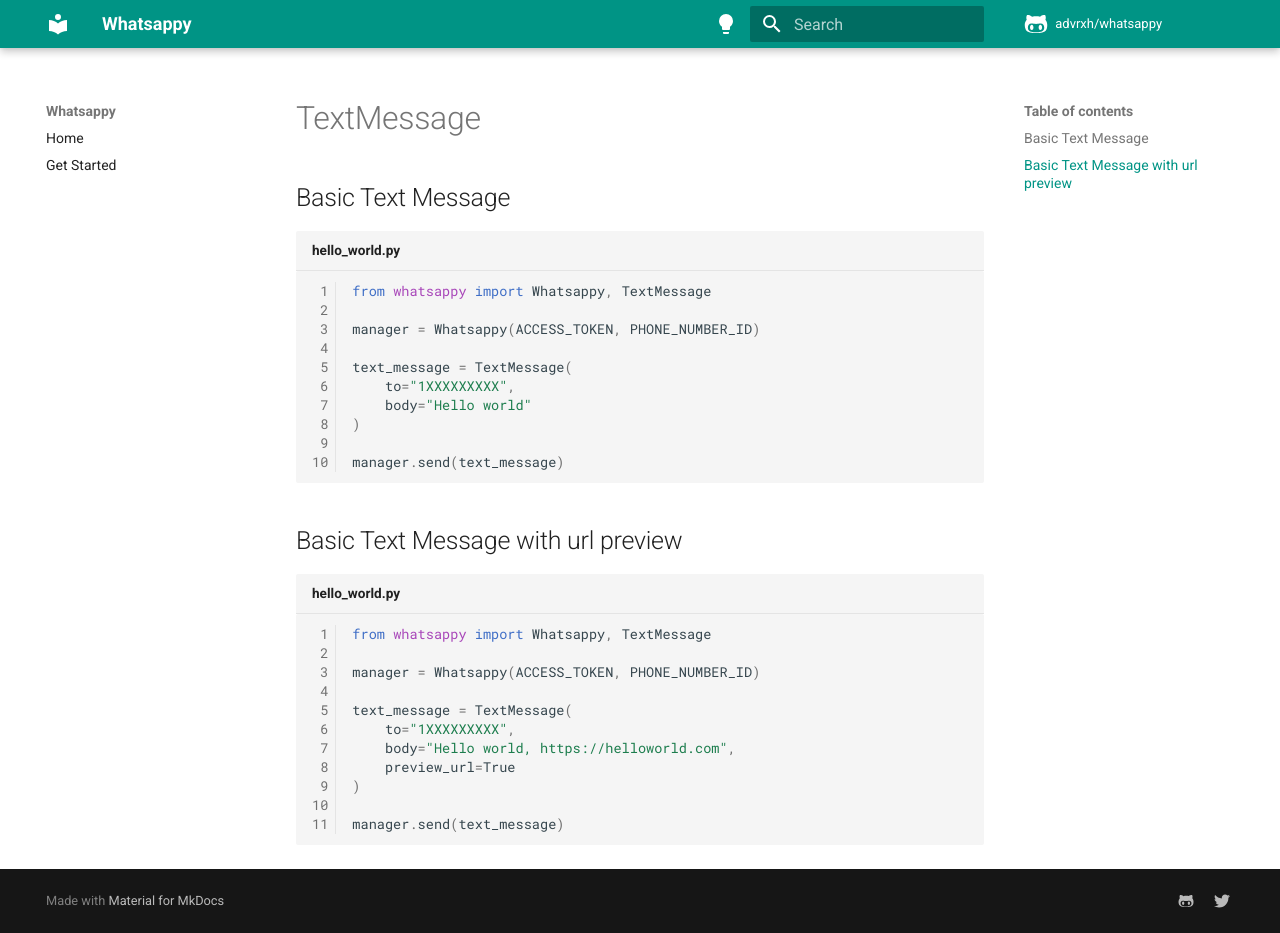
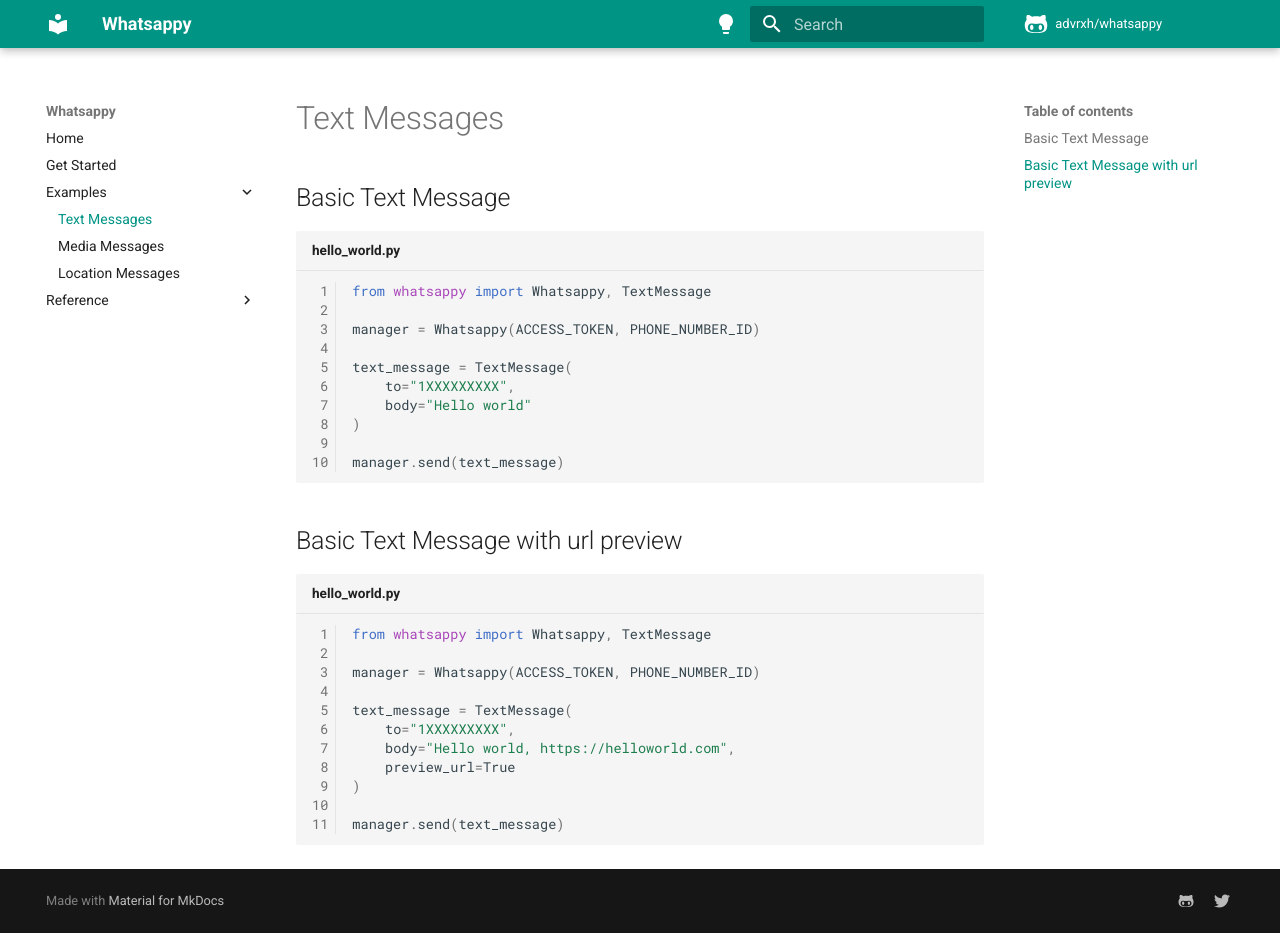
Before and after one commit to advrxh/whatsapie, an MkDocs documentation site: the page built from docs/Examples/TextMessage.md, in a window 1280 px wide and 933 px high. Built offline with MkDocs 1.6.1 and Material for MkDocs 9.7.7, drawn with Linux system fonts in a browser that asks for light colours; comment, search, counter and statistics services are not loaded.

Commit message:
Modify nav attribute

```diff
--- a/mkdocs.yml
+++ b/mkdocs.yml
@@ -32,9 +32,29 @@
 edit_uri: ''
 plugins:
 - search
+- mkdocstrings
 nav:
   - Home : index.md
   - Get Started: get-started.md
+  - 'Examples':
+    - 'Text Messages': Examples/TextMessage.md
+    - 'Media Messages': Examples/MediaMessage.md
+    - 'Location Messages': Examples/LocationMessage.md
+  - 'Reference':
+    - 'errors.py': Reference/errors.md
+    - 'constants.py': Reference/constants.md
+    - '__init__.py': Reference/__init__.md
+    - 'ext':
+        - 'Message':
+            - 'message.py': Reference/ext/message/message.md
+            - 'text.py': Reference/ext/message/text.md
+            - 'location.py': Reference/ext/message/location.md
+            - 'media.py': Reference/ext/message/media.md'
+    - 'schema_generator':
+            - '__init__.py': Reference/schema_generator/__init__.md
+            - 'text_schema.py': Reference/schema_generator/text_schema.md
+            - 'location_schema.py': Reference/schema_generator/location_schema.md
+            - 'media_schema.py': Reference/schema_generator/media_schema.md
 markdown_extensions:
   - admonition
   - pymdownx.details
```
